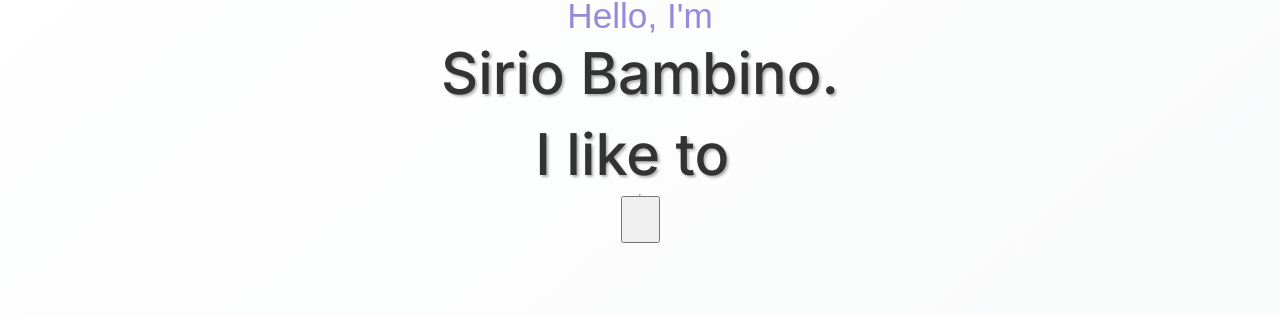
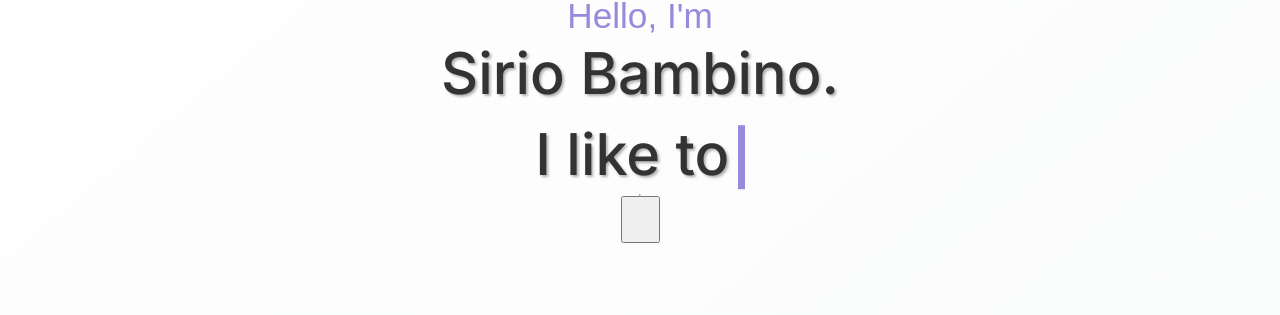
Before and after one commit to SirioBambino/SirioBambino.github.io, a Jekyll site: the page built from index.md, in a window 1280 px wide. Shown: the part 352-667 px from the top of the page. Built offline with Jekyll 4.4.1, drawn with Linux system fonts in a browser that asks for light colours; some web fonts are replaced.

Commit message:
feat: Add styling to text cursor in landing

```diff
--- a/_sass/_landing.scss
+++ b/_sass/_landing.scss
@@ -52,5 +52,23 @@
       @include accent;
       position: relative;
     }
+
+    // Use before pseudo-element to create a text cursor
+    span::before {
+      content: "";
+
+      // Position text cursor
+      position: absolute;
+      top: 50%;
+      right: -2.5%;
+      transform: translateY(-45%);
+
+      // Set height and width of text cursor
+      height: $landing-text-cursor-height;
+      width: $landing-text-cursor-width;
+
+      // Set colour to accent colour
+      background: var(--accent-colour);
+    }
   }
 }
--- a/_sass/_variables.scss
+++ b/_sass/_variables.scss
@@ -29,6 +29,8 @@ $header-nav-items-height-mobile: 6rem;
 // Variables for landing
 $landing-top-text-size: clamp(3rem, 2.75vw, 4rem);
 $landing-main-text-size: clamp(5rem, 4.5vw, 6.5rem);
+$landing-text-cursor-width: clamp(3px, 0.5vw, 7px);
+$landing-text-cursor-height: clamp(60px, 5vw, 75px);
 
 // Variables for footer styling
 $footer-height: 4rem;
```
